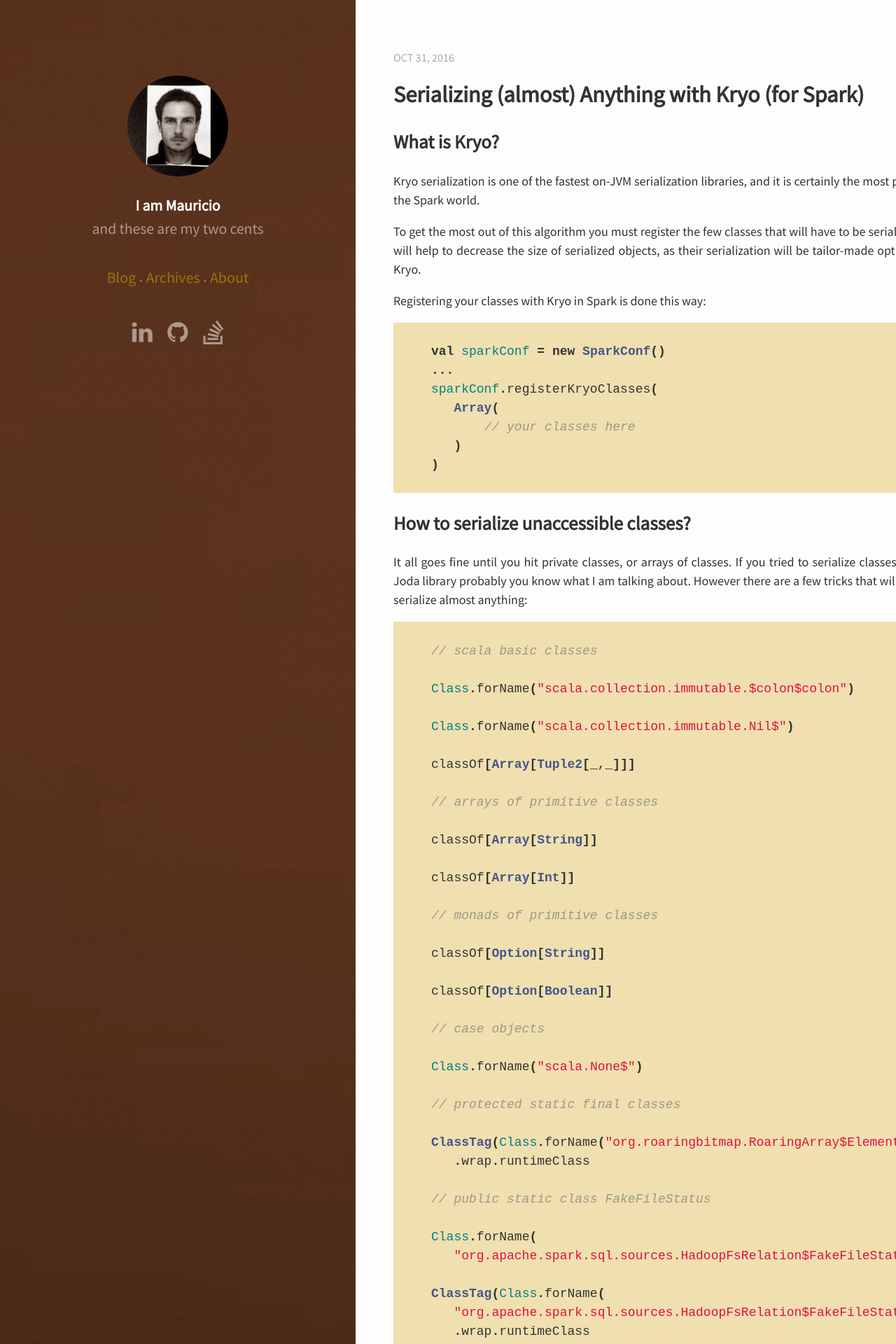
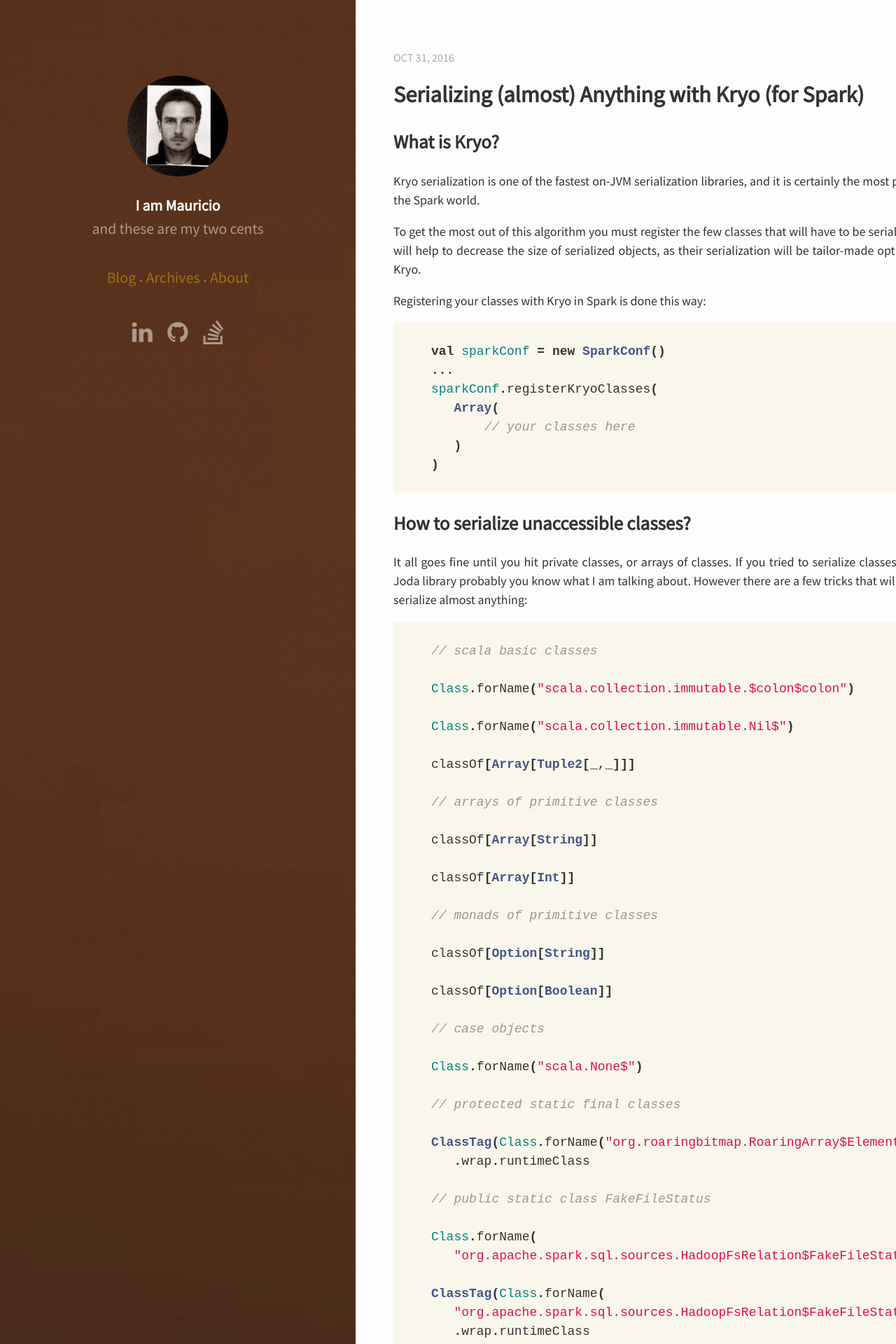
Before and after one commit to mauriciojost/mauriciojost.github.io, a Jekyll site: the page built from _posts/2016-11-01-serializing-almost-anything-with-kryo.markdown, in a window 1280 px wide. Shown: the top 1920 px of the page at 70% size. Built offline with Jekyll 4.4.1, drawn with Linux system fonts in a browser that asks for light colours; nearby versions of some CDN libraries; Markdown is read by kramdown in place of the engine named in the settings; comment, search, counter and statistics services are not loaded.

Commit message:
Update codeblock background color

```diff
--- a/_sass/_syntax-highlighting.scss
+++ b/_sass/_syntax-highlighting.scss
@@ -2,7 +2,7 @@
  * Syntax highlighting styles
  */
 .highlight {
-    background: #f0dfaf;
+    background: #f9f7ec;
     padding: 0.3em 1.5em;
     margin-bottom: $spacing-unit / 2;
 
```
